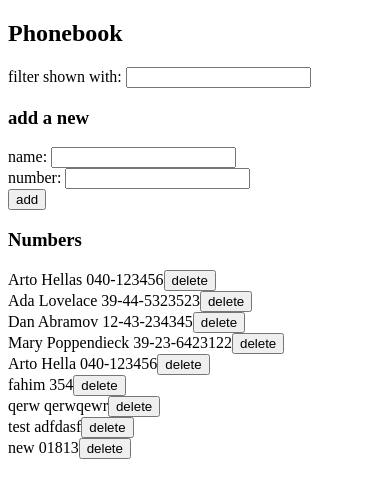
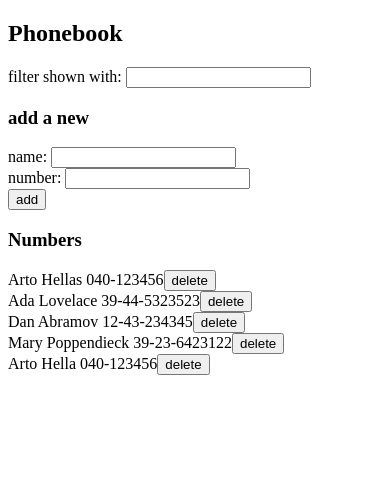
Before and after one commit to sm-mostafajamal/Fullstack_Open, a React (Create React App) app in the folder part2/the_phonebook/: page / in a window 390 px wide. Shown: the top 498 px of the page. Built offline with nearby package versions, Linux system fonts and the light colour scheme; data requests are answered from the project's data file.

Commit message:
2.20*: Phonebook step12

```diff
--- a/part2/the_phonebook/db.json
+++ b/part2/the_phonebook/db.json
@@ -24,26 +24,6 @@
       "name": "Arto Hella",
       "number": "040-123456",
       "id": 5
-    },
-    {
-      "name": "fahim ",
-      "number": "354",
-      "id": 6
-    },
-    {
-      "name": "qerw",
-      "number": "qerwqewr",
-      "id": 7
-    },
-    {
-      "name": "test",
-      "number": "adfdasf",
-      "id": 8
-    },
-    {
-      "name": "new",
-      "number": "01813",
-      "id": 9
     }
   ]
 }
--- a/part2/the_phonebook/src/App.js
+++ b/part2/the_phonebook/src/App.js
@@ -13,6 +13,8 @@ const App = () => {
   const [number, setNumber] = useState('')
   const [showAll, setShowAll] = useState('')
   const [addedMsg, setAddedMsg] = useState(null)
+  const [errMsg, setErrMsg] = useState(null)
+
 
   useEffect(()=> {
     contactServices
@@ -23,6 +25,7 @@ const App = () => {
   const addContact =(e)=> {
     e.preventDefault()
     const searchedContact = persons.find(person => person.name === newName.trim())
+    console.log(searchedContact)
     if(searchedContact){
       if(window.confirm(`${newName} is already added to phonebook, replace the old number with new one`)){
         const updateContact = {...searchedContact, number: number}
@@ -35,6 +38,10 @@ const App = () => {
           setTimeout(()=>setAddedMsg(null), 5000)
           setNewName('')
           setNumber('')
+        }).catch(err=> {
+          setErrMsg(()=> `Information of ${searchedContact.name} has already been removed from server`)
+          setTimeout(()=>setErrMsg(null), 5000)
+          console.error('failed')
         })
 
       }
@@ -67,7 +74,10 @@ const App = () => {
     <div>
       <h2>Phonebook</h2>
 
-      <Notification message={addedMsg} />
+      <Notification message={addedMsg} setClass={'addedAndUpdated'} />
+      <Notification message={errMsg} setClass={'error'} />
+
+
       <Filter showAll={showAll} setShowAll = {setShowAll} />
 
       <h3>add a new</h3>
@@ -77,7 +87,7 @@ const App = () => {
 
       <h3>Numbers</h3>
 
-      <Persons contactToShow={contactToShow} setPersons={setPersons} />
+      <Persons contactToShow={contactToShow} />
     </div>
   )
 }
--- a/part2/the_phonebook/src/Components/Filter.js
+++ b/part2/the_phonebook/src/Components/Filter.js
@@ -1,4 +1,8 @@
-const Filter = ({showAll, setShowAll}) => <div>filter shown with: <input  value={showAll} onChange={(e)=> setShowAll(e.target.value)} /></div>
+const Filter = ({showAll, setShowAll}) =>{
+        return <div>
+                    filter shown with: <input  value={showAll} onChange={(e)=> setShowAll(e.target.value)} />
+                </div>
+    }
 
 
 
--- a/part2/the_phonebook/src/Components/Notification.js
+++ b/part2/the_phonebook/src/Components/Notification.js
@@ -1,12 +1,10 @@
-// import '../index.css'
-
-const Notification =({message})=>{
+const Notification =({message, setClass})=>{
 
     if(message === null){
         return null
     }
 
-    return <div className="addedAndUpdated">
+    return <div className={setClass}>
                 {message}
             </div>
 }
--- a/part2/the_phonebook/src/Components/Persons.js
+++ b/part2/the_phonebook/src/Components/Persons.js
@@ -1,5 +1,4 @@
 import contactServices from '../services/persons';
-
 
 const Persons =({contactToShow})=>{
 
```
